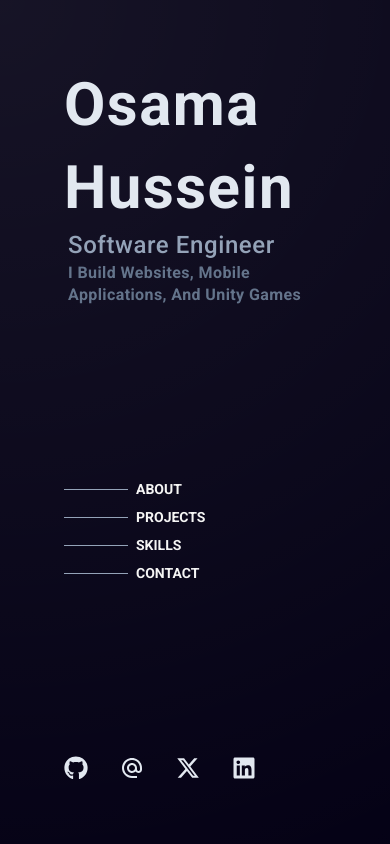
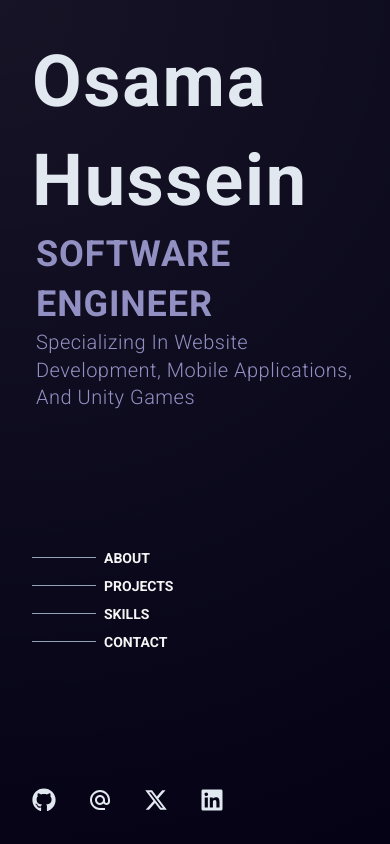
Before and after one commit to itsosmx/portfolio-v5.1, a Next.js app: page / in a window 390 px wide. Shown: the top 844 px of the page. Built offline with nearby package versions, Linux system fonts and the light colour scheme.

Commit message:
Refactor home page and project page styles

```diff
--- a/src/app/(home)/page.tsx
+++ b/src/app/(home)/page.tsx
@@ -13,11 +13,14 @@ export default async function Home() {
   return (
     <div>
       <section className="lg:h-screen grid lg:grid-cols-2 grid-cols-1 gap-4">
-        <div className="flex flex-col justify-between col-span-1 lg:h-full h-screen p-16">
-          <SlideIn direction={-1}>
-            <TextGenerateEffect className="font-bold text-6xl text-slate-200" words="Osama Hussein"></TextGenerateEffect>
-            <TextGenerateEffect className="font-medium text-2xl pl-1 text-slate-400" words="Software Engineer"></TextGenerateEffect>
-            <TextGenerateEffect className="font-bold capitalize pl-1 text-slate-500" words="I build websites, mobile applications, and unity games" />
+        <div className="flex flex-col justify-between col-span-1 lg:h-full h-screen lg:p-16 p-8">
+          <SlideIn delay={0} direction={-1}>
+            <TextGenerateEffect className="font-bold text-7xl text-slate-200" words="Osama Hussein" />
+            <TextGenerateEffect className="font-bold uppercase text-4xl pl-1 text-accent" words="Software Engineer" />
+            <TextGenerateEffect
+              className="font-light capitalize pl-1 text-wrap text-xl text-accent"
+              words="Specializing in Website Development, Mobile Applications, and Unity Games"
+            />
           </SlideIn>
           <SlideIn direction={-1} delay={0.3} className="gap-2 flex flex-col text-stone-100">
             {links.routes.map((route) => (
@@ -46,29 +49,6 @@ export default async function Home() {
             className="w-full h-full object-fill opacity-5 -z-10 rotate-90"
             src="/encryption.webm"></video>
         </SlideIn>
-        {/* <div className="col-span-1 leading-8 lg:h-full h-screen hidden lg:flex flex-col justify-between text-slate-300">
-          <SlideIn delay={0.3}>
-            My journey began in 2015 when i discover something called blogger, where I shared my passion for technology through writing technical
-            articles. But as I delved deeper into the world of blogging, I became fascinated with the idea of creating my own website. And so, I
-            embarked on a journey of self-discovery, learning <Highlight>HTML</Highlight>, <Highlight>CSS</Highlight>, and{" "}
-            <Highlight>JavaScript</Highlight> to bring my vision to life.
-          </SlideIn>
-
-          <SlideIn delay={0.5}>
-            As I experimented with building simple websites, I found myself asking,
-            <span className="font-bold text-3xl">What else can I do ?</span> My curiosity led me to explore APIs, and that's when everything changed.
-            I discovered <Highlight>Node.js</Highlight> and began developing Discord Applications (Bots) using Discord API, which proved to be a
-            game-changer for me. The idea of being able to create something that people could use and enjoy was incredibly satisfying.
-          </SlideIn>
-
-          <SlideIn delay={0.7}>
-            With each new project, I gained more experience and skills. I taught myself <Highlight>Mongoose</Highlight>,{" "}
-            <Highlight>React.js</Highlight>, <Highlight>React Native</Highlight>, <Highlight>Python</Highlight>, <Highlight>Kotlin</Highlight>, and
-            other technologies, constantly expanding my toolbox. One of my proudest achievements was creating a Discord bot that could do anything the
-            Discord API offered.The bot has spread widely, reaching more than <Highlight>300,000 user</Highlight>. The process was challenging, but it
-            taught me invaluable lessons about determination, patience, and creativity.
-          </SlideIn>
-        </div> */}
       </section>
       <HeroParallax
         products={
--- a/src/app/contact/page.tsx
+++ b/src/app/contact/page.tsx
@@ -32,7 +32,7 @@ export default function Contact() {
   };
 
   return (
-    <div className="flex justify-center items-center gap-4 flex-col w-full mobile:mb-8 h-screen">
+    <div className="flex justify-center items-center gap-4 flex-col w-full py-16 lg:h-screen">
       <BackButton />
       <div className="text-center">
         <h1 className="text-4xl font-bold">Thanks for taking the time to reach out.</h1>
--- a/src/app/projects/[slug]/page.tsx
+++ b/src/app/projects/[slug]/page.tsx
@@ -14,7 +14,7 @@ export default async function ProjectSlug({ params }: { params: { slug: string }
   }
 
   return (
-    <div className="flex p-16 flex-col min-h-screen">
+    <div className="flex lg:p-16 p-8 flex-col min-h-screen">
       <PageHeader className="my-4" previous="All Projects" title={post.title} path="/projects" />
       <div className="w-full justify-end gap-4 flex lg:flex-row-reverse flex-col-reverse">
         <SlideIn className="flex flex-col flex-grow justify-between lg:max-w-prose max-w-none">
@@ -57,16 +57,16 @@ export default async function ProjectSlug({ params }: { params: { slug: string }
             </div>
           </div>
         </SlideIn>
-        <SlideIn direction={-1} className="lg:w-1/2 w-full relative">
-          <Image src={post.thumbnail?.url} fill alt="image" className="size-full object-cover" />
+        <SlideIn direction={-1} className="lg:w-1/2 lg:h-auto w-full h-[50vh] relative">
+          <Image src={post.thumbnail?.url} fill alt="image" className="size-full object-contain" />
         </SlideIn>
       </div>
-      <SlideIn axis="y" className="flex items-center gap-4 mobile:flex-col mt-8">
-        <div className="w-[70%] mobile:w-full">
+      <SlideIn axis="y" className="grid lg:grid-cols-3 grid-cols-1 mt-8 gap-4">
+        <div className="lg:col-span-2 col-span-1">
           <h3 className="text-2xl font-bold underline mb-2">About :-</h3>
-          {post.description && <p className="project-description" dangerouslySetInnerHTML={{ __html: post.description.html }} />}
+          {post.description && <div className="project-description text-justify" dangerouslySetInnerHTML={{ __html: post.description.html }} />}
         </div>
-        <div className="flex flex-col w-[30%] mobile:w-full gap-4">
+        <div className="flex flex-col gap-4 col-span-1">
           <a
             target="_blank"
             className={cn(
--- a/src/components/shared/TextGenerate.tsx
+++ b/src/components/shared/TextGenerate.tsx
@@ -5,6 +5,7 @@ import { cn } from "@/utils";
 
 export const TextGenerateEffect = ({ words, className }: { words: string; className?: string }) => {
   const [scope, animate] = useAnimate();
+
   let wordsArray = words.split(" ");
   useEffect(() => {
     animate(
```
